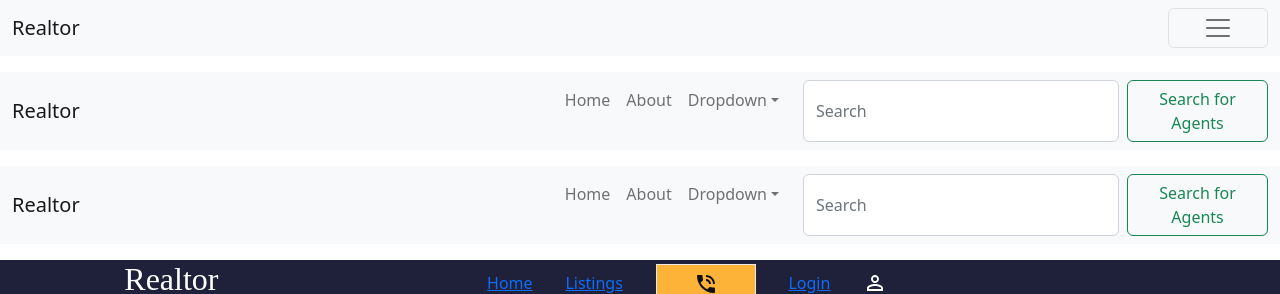
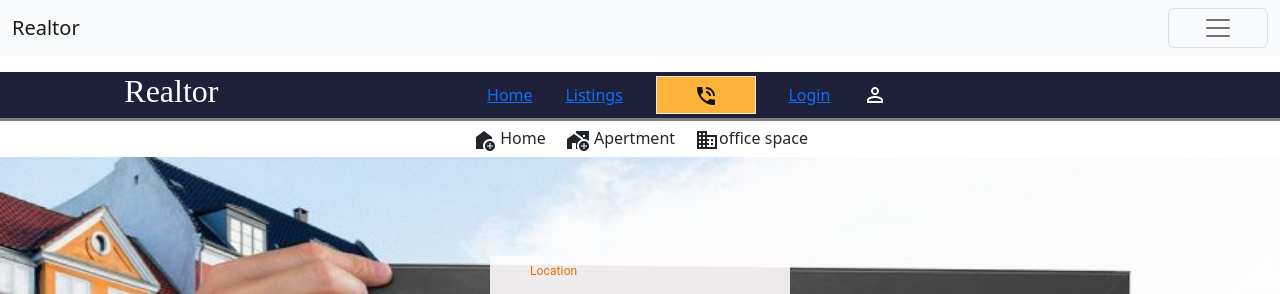
Before and after one commit to scriptBozz/realtor, a React (Create React App) app: page / in a window 1280 px wide. Shown: the top 294 px of the page. Built offline with nearby package versions, Linux system fonts and the light colour scheme.

Commit message:
bootstrap navbar

```diff
--- a/src/components/navItem.jsx
+++ b/src/components/navItem.jsx
@@ -15,7 +15,7 @@ export default function NavItems(){
     return <div className="Nav-Items">
 
         <>
-      {[false, 'sm', 'md', ].map((expand) => (
+      {[false ].map((expand) => (
         <Navbar key={expand} bg="light" expand={expand} className="mb-3">
           <Container fluid>
             <Navbar.Brand href="#">Realtor</Navbar.Brand>
@@ -32,10 +32,10 @@ export default function NavItems(){
               </Offcanvas.Header>
               <Offcanvas.Body>
                 <Nav className="justify-content-end flex-grow-1 pe-3">
-                  <Nav.Link href="#action1">Home</Nav.Link>
-                  <Nav.Link href="#action2">About</Nav.Link>
+                  <Nav.Link href="#action1">About</Nav.Link>
+                  <Nav.Link href="#action2">Listings</Nav.Link>
                   <NavDropdown
-                    title="Dropdown"
+                    title="Agents"
                     id={`offcanvasNavbarDropdown-expand-${expand}`}
                   >
                     <NavDropdown.Item href="#action3">Agents</NavDropdown.Item>
@@ -55,7 +55,7 @@ export default function NavItems(){
                     className="me-2"
                     aria-label="Search"
                   />
-                  <Button variant="outline-success">Search for Agents</Button>
+                  <Button variant="outline-success">Search</Button>
                 </Form>
               </Offcanvas.Body>
             </Navbar.Offcanvas>
```
